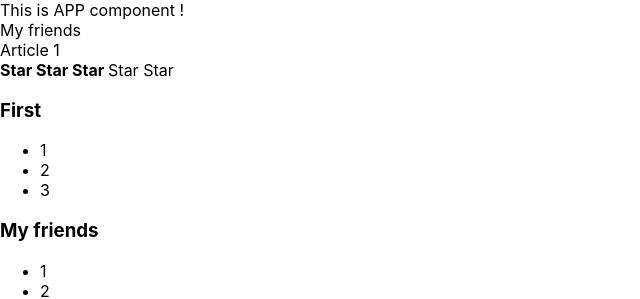
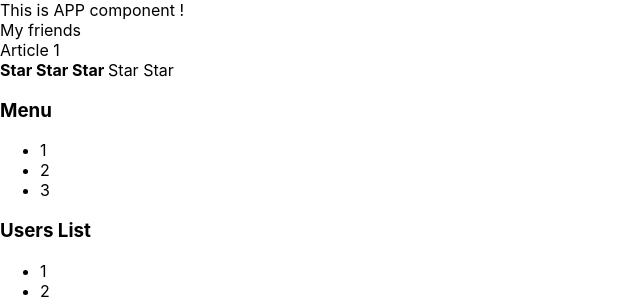
Before and after one commit to SirMissir/React-deep, a React (Create React App) app: page / in a window 1280 px wide. Shown: the top 299 px of the page, without its empty margins (0-640 px from the left). Built offline with nearby package versions, Linux system fonts and the light colour scheme.

Commit message:
feat: React кабзда как подробно 04

```diff
--- a/src/App.tsx
+++ b/src/App.tsx
@@ -17,8 +17,8 @@ function App() {
             <PageTitle title = {"My friends"}/>
             Article 1
             <Rating value = {3}/>
-            <Accordion title = {"First"}/>
-            <Accordion title = {"My friends"}/>
+            <Accordion title = {"Menu"}/>
+            <Accordion title = {"Users List"}/>
             Article 2
             <Rating value = {0}/>
             <Rating value = {1}/>
```
